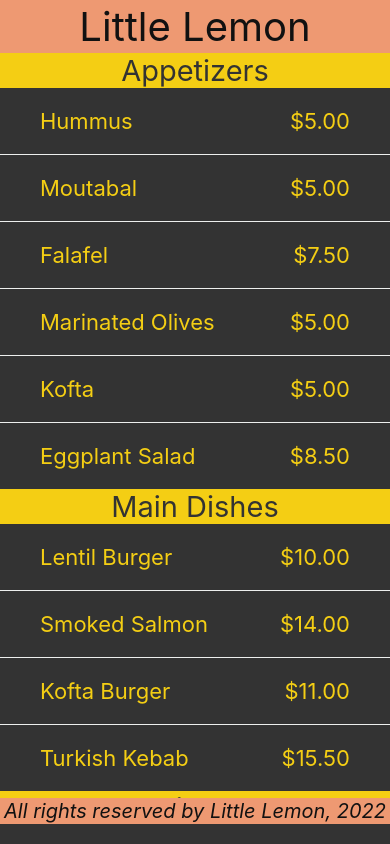
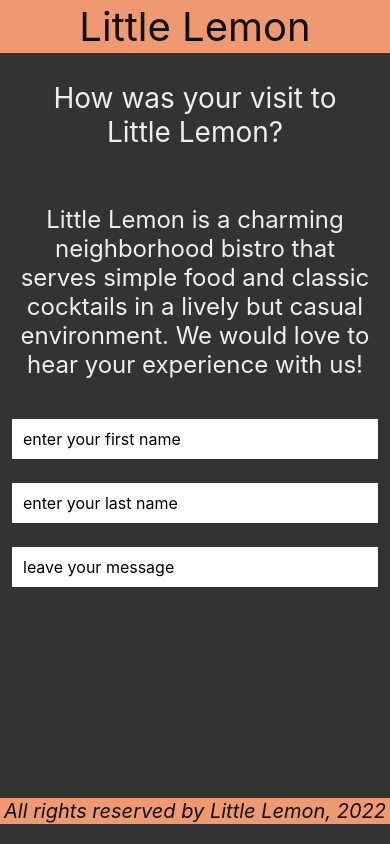
Before and after one commit to archit-sehgal/CoursersReactNative_Project1, a React Native app: screen / in a window 390 px wide. Built offline with nearby package versions, Linux system fonts and the light colour scheme.

Commit message:
updated- added TextInput for feedback component

```diff
--- a/App.js
+++ b/App.js
@@ -4,13 +4,15 @@
 import LittleLemonFooter from "./components/LittleLemonFooter";
 import LittleLemonContent from "./components/LittleLemonContent";
 import LittleLemonWelcome from "./components/LittleLemonWelcome";
+import LittleLemonFeedback from "./components/LittleLemonFeedback";
 
 export default function WelcomeApp() {
   return (
     <View style={styles.container}>
       <LittleLemonHeader />
       {/* <LittleLemonWelcome/> */}
-      <LittleLemonContent/>
+      <LittleLemonFeedback/>
+      {/* <LittleLemonContent/> */}
       <LittleLemonFooter />
     </View>
   )
--- /dev/null
+++ b/components/LittleLemonFeedback.js
@@ -0,0 +1,66 @@
+import React, { useState } from 'react';
+import { ScrollView, StyleSheet, Text, TextInput } from 'react-native';
+export default function LittleLemonFeedback() {
+    const [firstname, changeFirstname] = useState("")
+    const [lastname, changelastname] = useState("")
+    const [message, changemessage] = useState("")
+    return (
+        <ScrollView style={styles.container} keyboardDismissMode='on-drag'>
+            <Text style={styles.headingSection}>
+                How was your visit to Little Lemon?
+            </Text>
+            <Text style={styles.infoSection}>
+                Little Lemon is a charming neighborhood bistro that serves simple food
+                and classic cocktails in a lively but casual environment. We would love
+                to hear your experience with us!
+            </Text>
+            <TextInput style={styles.input}
+            value={firstname}
+            placeholder='enter your first name'
+            onChangeText={changeFirstname} />
+            <TextInput style={styles.input}
+                value={lastname}
+                placeholder='enter your last name'
+                onChangeText={changelastname}/>
+                <TextInput style={styles.input}
+                placeholder='leave your message'
+                value={message} onChangeText={changemessage}/>
+        </ScrollView>
+    )
+}
+const styles = StyleSheet.create({
+    container: {
+        flex: 1,
+    },
+    input: {
+        height: 40,
+        margin: 12,
+        borderWidth: 1,
+        padding: 10,
+        fontSize: 16,
+        borderColor: 'white',
+        backgroundColor: '#fff',
+    },
+    messageInput: {
+        height: 100,
+        margin: 12,
+        borderWidth: 1,
+        padding: 10,
+        fontSize: 16,
+        backgroundColor: '#F4CE14',
+    },
+    infoSection: {
+        fontSize: 24,
+        padding: 20,
+        marginVertical: 8,
+        color: '#EDEFEE',
+        textAlign: 'center'
+    },
+    headingSection: {
+        fontSize: 28,
+        padding: 20,
+        marginVertical: 8,
+        color: '#EDEFEE',
+        textAlign: 'center'
+    },
+});
```
